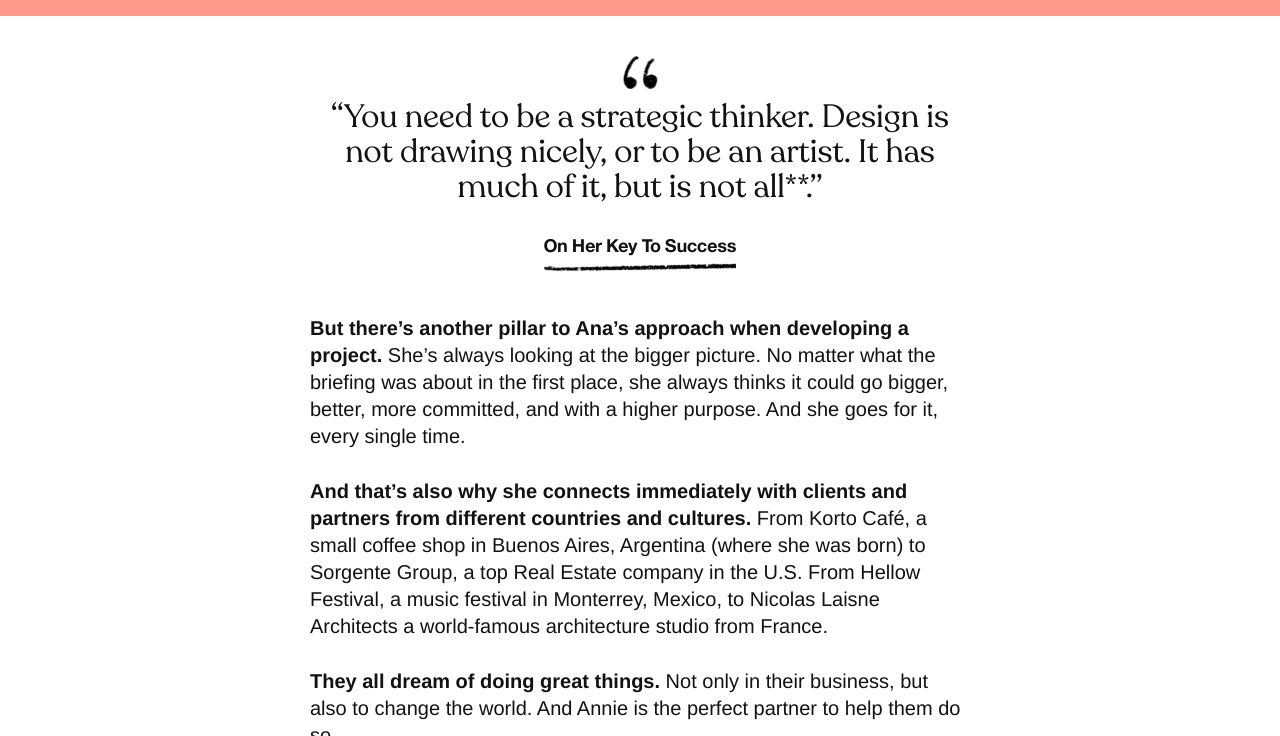
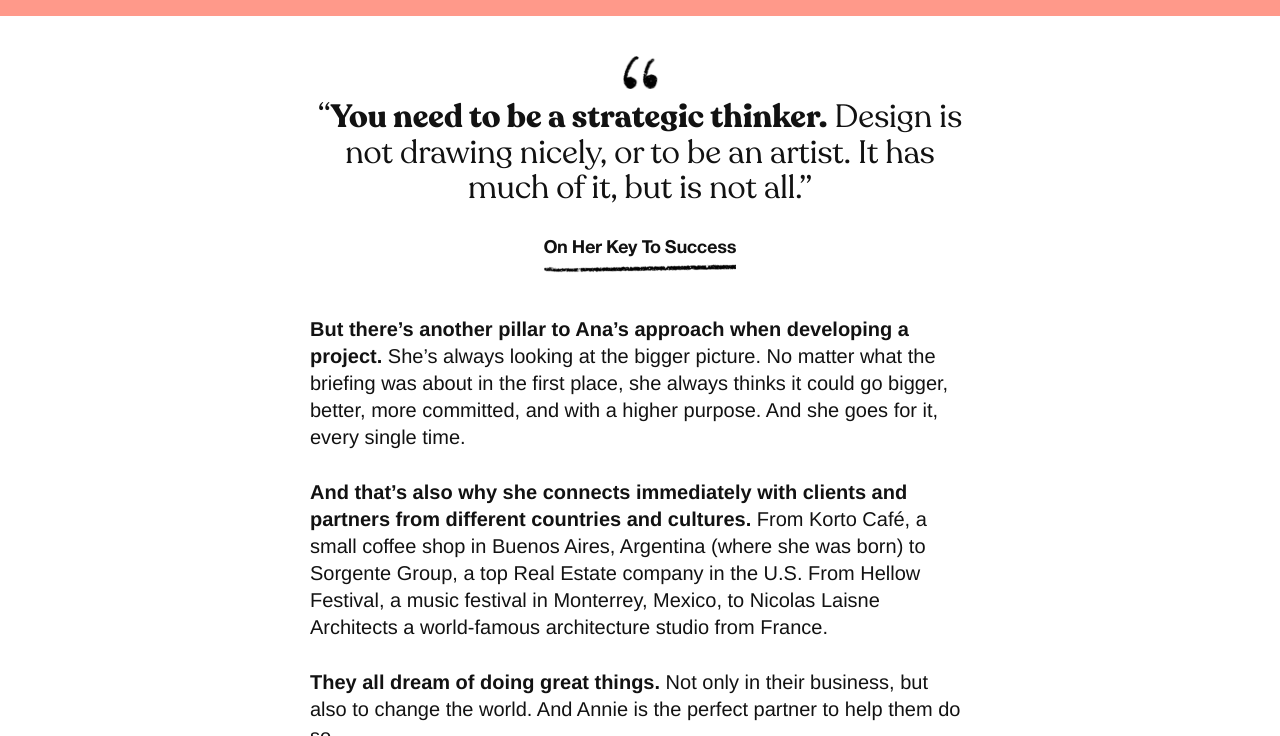
Before and after one commit to macrametv/www.macrame.tv, a Jekyll site: the page built from _posts/2022-03-30-ana-despres.md, in a window 1280 px wide and 900 px high, scrolled down 8032 px, cut to the strip 164-900 px from the top of the window. Built offline with Jekyll 4.4.1, drawn with Linux system fonts in a browser that asks for light colours; a script that is not in the unit is left out; comment, search, counter and statistics services are not loaded; some of the changed text lies outside the part shown.

```diff
--- a/_posts/2022-03-30-ana-despres.md
+++ b/_posts/2022-03-30-ana-despres.md
@@ -54,7 +54,7 @@ sections:
 
     **The best part of my travels is that I don’t want to stay in a place.** I mean it. Most people get to a place and picture themselves living or working there. I don’t. I might love a place, but I won’t be staying for long. I need to move, all the time.
   section2: >-
-    > "That makes me feel like**I’m a time-traveler!**"
+    > "That makes me feel like **I’m a time-traveler!**"
 
     >
 
@@ -92,8 +92,8 @@ sections:
 
     ![Nina Kendosa](/assets/img/uploads/nina-kendosa-8.jpg)
   section3: >-
-    > "You need to be a strategic thinker. Design is not drawing nicely, or to
-    be an artist. It has much of it, but is not all\*\*."
+    > "**You need to be a strategic thinker.** Design is not drawing nicely, or
+    to be an artist. It has much of it, but is not all."
 
     >
 
@@ -133,7 +133,7 @@ sections:
     ![Korto Cafe](/assets/img/uploads/korto-7.jpg)
   section4: >-
     > "Even an oil company can help make the world a better place if they want
-    to. I’m here to help them do so.\*\*"
+    to. **I’m here to help them do so.**"
 
     >
 
```
